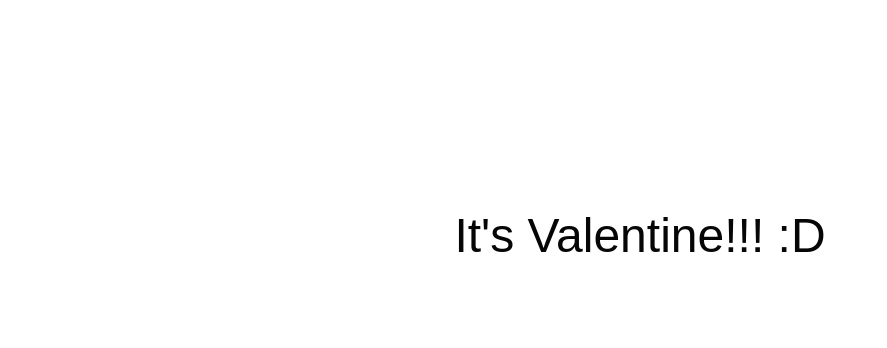
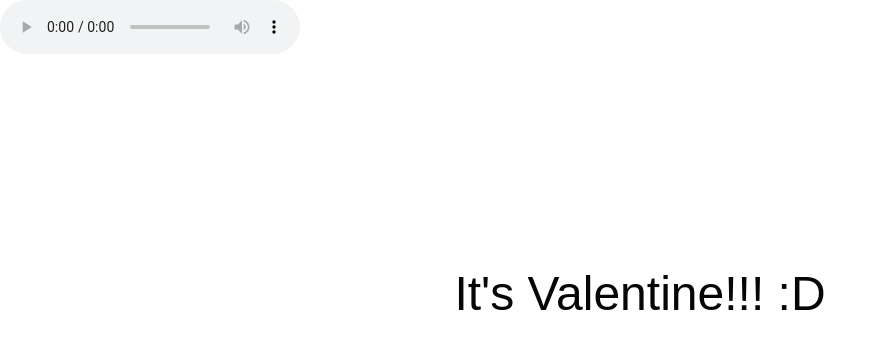
Before and after one commit to Mr-Beast-010/valentine-sday, a website: page index.html in a window 1280 px wide. Shown: the whole page, without its empty margins (0-887 px from the left). Drawn offline with nearby package versions, Linux system fonts and the light colour scheme.

Commit message:
Update index.html

```diff
--- a/index.html
+++ b/index.html
@@ -13,7 +13,7 @@
   </head>
 
   <body>
-    <audio src="mymusic.mp3" autoplay></audio>
+    <audio src="mymusic.mp3" controls autoplay></audio>
     <div class="container">
       <div class="one">
         <h1 class="one">
```
